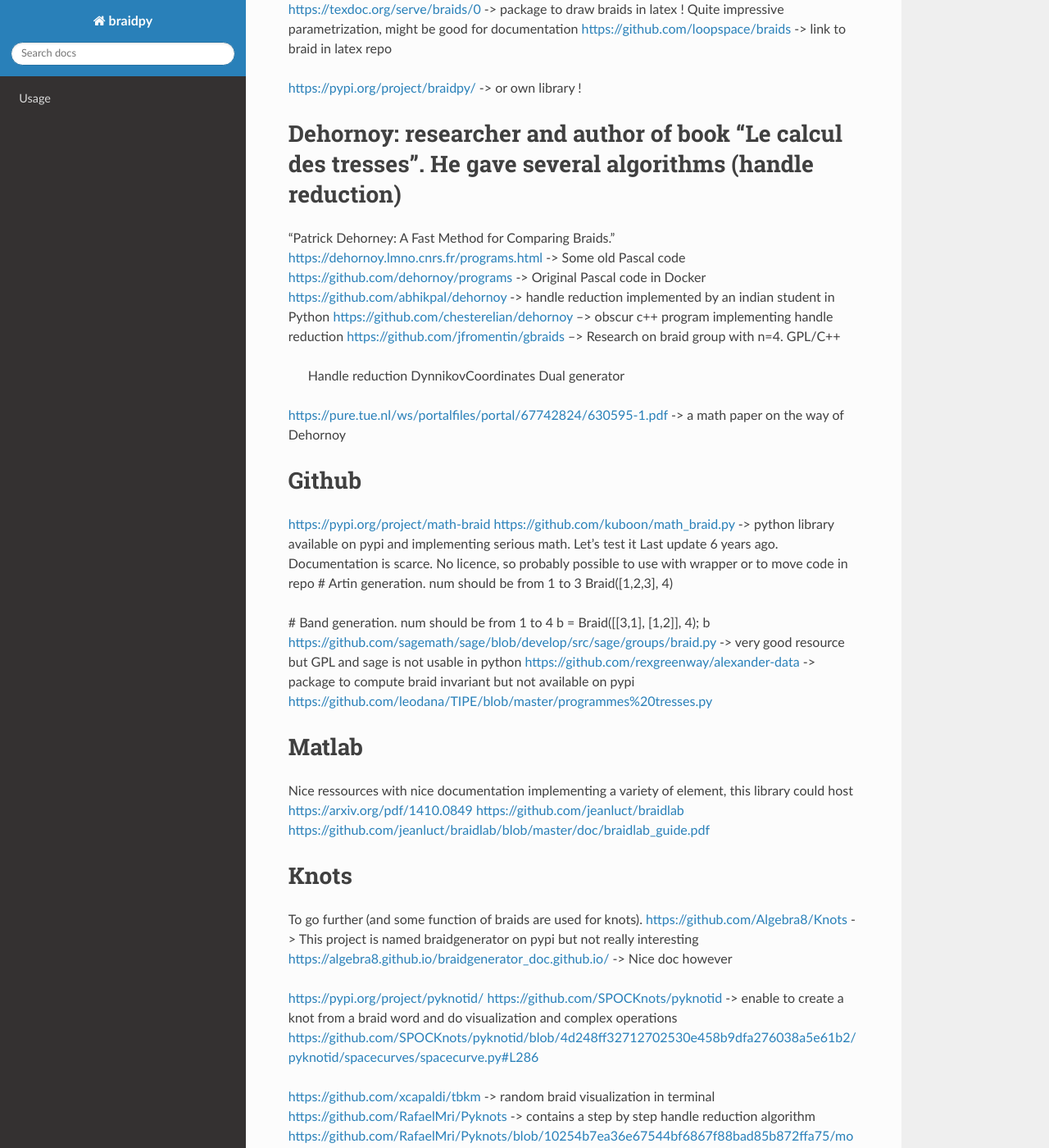
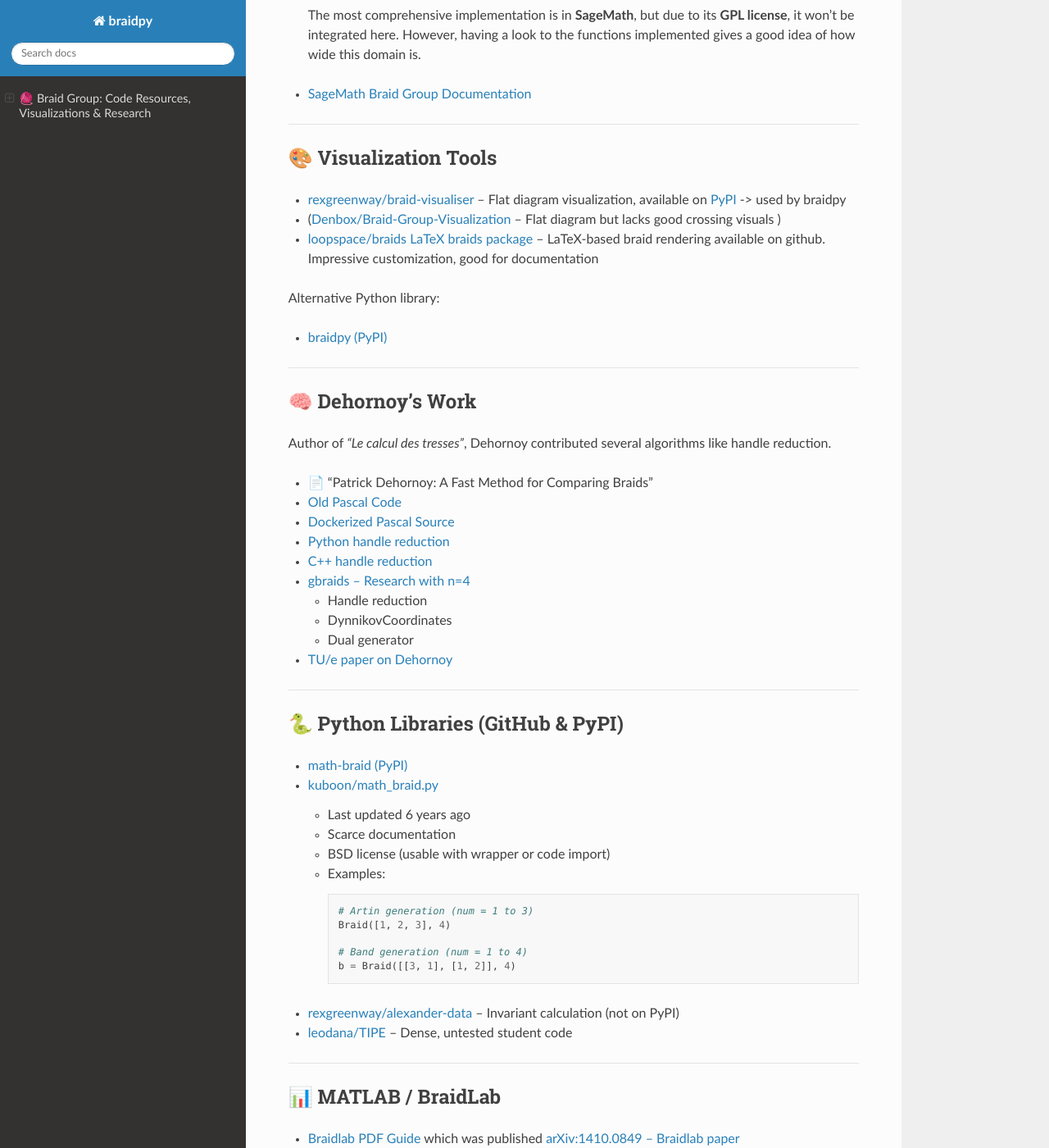
Before and after one commit to baptistelabat/braidpy, a Sphinx documentation site: the page built from docs/source/references.md, in a window 1280 px wide and 1400 px high, scrolled down 376 px. Shown: the whole window at 82% size. Built offline with Sphinx 7.4.7 and the Read the Docs theme 3.1.0, drawn with Linux system fonts in a browser that asks for light colours; some of the changed text lies outside the part shown.

Commit message:
Migrate to markdown

````diff
--- a/docs/source/conf.py
+++ b/docs/source/conf.py
@@ -17,6 +17,7 @@
     "sphinx.ext.autodoc",
     "sphinx.ext.autosummary",
     "sphinx.ext.intersphinx",
+    "myst_parser",
 ]
 
 intersphinx_mapping = {
--- /dev/null
+++ b/docs/source/references.md
@@ -0,0 +1,100 @@
+# 🧶 Braid Group: Code Resources, Visualizations & Research
+
+## 📘 Wikipedia Overview
+
+- [Braid group on Wikipedia](https://en.wikipedia.org/wiki/Braid_group)
+
+---
+
+## 🧮 SageMath Implementation
+
+> The most comprehensive implementation is in **SageMath**, but due to its **GPL license**, it won't be integrated here.
+> However, having a look to the functions implemented gives a good idea of how wide this domain is.
+
+- [SageMath Braid Group Documentation](https://doc.sagemath.org/html/en/reference/groups/sage/groups/braid.html)
+
+---
+
+## 🎨 Visualization Tools
+
+- [rexgreenway/braid-visualiser](https://github.com/rexgreenway/braid-visualiser) – Flat diagram visualization, available on [PyPI](https://pypi.org/project/braidvisualiser/)  -> used by braidpy
+- ([Denbox/Braid-Group-Visualization](https://github.com/Denbox/Braid-Group-Visualization/blob/master/braid_visualization.py) – Flat diagram but lacks good crossing visuals  )
+- [loopspace/braids](https://github.com/loopspace/braids) [LaTeX braids package](https://texdoc.org/serve/braids/0) – LaTeX-based braid rendering available on github. Impressive customization, good for documentation
+
+Alternative Python library:
+
+- [braidpy (PyPI)](https://pypi.org/project/braidpy/)
+
+---
+
+## 🧠 Dehornoy’s Work
+
+Author of _"Le calcul des tresses"_, Dehornoy contributed several algorithms like handle reduction.
+
+- 📄 "Patrick Dehornoy: A Fast Method for Comparing Braids"
+- [Old Pascal Code](https://dehornoy.lmno.cnrs.fr/programs.html)
+- [Dockerized Pascal Source](https://github.com/dehornoy/programs)
+- [Python handle reduction](https://github.com/abhikpal/dehornoy)
+- [C++ handle reduction](https://github.com/chesterelian/dehornoy)
+- [gbraids – Research with n=4](https://github.com/jfromentin/gbraids)
+    - Handle reduction
+    - DynnikovCoordinates
+    - Dual generator
+- [TU/e paper on Dehornoy](https://pure.tue.nl/ws/portalfiles/portal/67742824/630595-1.pdf)
+
+---
+
+## 🐍 Python Libraries (GitHub & PyPI)
+
+- [math-braid (PyPI)](https://pypi.org/project/math-braid)
+- [kuboon/math_braid.py](https://github.com/kuboon/math_braid.py)
+    - Last updated 6 years ago
+    - Scarce documentation
+    - BSD license (usable with wrapper or code import)
+    - Examples:
+
+      ```python
+      # Artin generation (num = 1 to 3)
+      Braid([1, 2, 3], 4)
+
+      # Band generation (num = 1 to 4)
+      b = Braid([[3, 1], [1, 2]], 4)
+      ```
+- [rexgreenway/alexander-data](https://github.com/rexgreenway/alexander-data) – Invariant calculation (not on PyPI)
+- [leodana/TIPE](https://github.com/leodana/TIPE/blob/master/programmes%20tresses.py) – Dense, untested student code
+
+---
+
+## 📊 MATLAB / BraidLab
+- [Braidlab PDF Guide](https://github.com/jeanluct/braidlab/blob/master/doc/braidlab_guide.pdf) which was published [arXiv:1410.0849 – Braidlab paper](https://arxiv.org/pdf/1410.0849)
+  - Matlab code is available [jeanluct/braidlab](https://github.com/jeanluct/braidlab)
+  - Probably the best introduction to computation with braids
+---
+
+## 🪢 Knots & Related Libraries
+
+Braid functions are often used in knot theory.
+
+- [Algebra8/Knots](https://github.com/Algebra8/Knots)
+  - Project name: `braidgenerator` on PyPI
+  - Not very useful
+- [Documentation Site](https://algebra8.github.io/braidgenerator_doc.github.io/) – Well made
+
+### Knot libraries:
+
+- [pyknotid (PyPI)](https://pypi.org/project/pyknotid/)
+- [SPOCKnots/pyknotid](https://github.com/SPOCKnots/pyknotid)
+  - Convert braid word → knot
+  - Advanced visualizations
+  - [Relevant code line](https://github.com/SPOCKnots/pyknotid/blob/4d248ff32712702530e458b9dfa276038a5e61b2/pyknotid/spacecurves/spacecurve.py#L286)
+
+- [xcapaldi/tbkm](https://github.com/xcapaldi/tbkm) – Random braid visualization in terminal
+- [RafaelMri/Pyknots](https://github.com/RafaelMri/Pyknots)
+  - Step-by-step handle reduction
+  - [Braid code reference](https://github.com/RafaelMri/Pyknots/blob/10254b7ea36e67544bf6867f88bad85b872ffa75/modules/braids.py#L11)
+
+---
+
+## 📺 Video Resource
+
+- [YouTube: Braids Explained](https://www.youtube.com/watch?v=8DBhTXM_Br4)
--- a/docs/source/references.rst
+++ /dev/null
@@ -1,67 +0,0 @@
-https://en.wikipedia.org/wiki/Braid_group
-
-The largest piece of program I found is probably in Sage Math
-However, due to GPL licensing, it is not planned to use here, but reading it might be very useful
-https://doc.sagemath.org/html/en/reference/groups/sage/groups/braid.html
-
-Visualization
-----------------
-https://pypi.org/project/braidvisualiser/
-https://github.com/rexgreenway/braid-visualiser -> available on pypi, using this one for flat visualization
-https://github.com/Denbox/Braid-Group-Visualization/blob/master/braid_visualization.py -> flat but poor crossing visualization
-https://texdoc.org/serve/braids/0 -> package to draw braids in latex ! Quite impressive parametrization, might be good for documentation
-https://github.com/loopspace/braids -> link to braid in latex repo
-
-https://pypi.org/project/braidpy/ -> or own library !
-
-Dehornoy: researcher and author of book "Le calcul des tresses". He gave several algorithms (handle reduction)
-----------------
-"Patrick Dehorney: A Fast Method for Comparing Braids."
-https://dehornoy.lmno.cnrs.fr/programs.html -> Some old Pascal code
-https://github.com/dehornoy/programs -> Original Pascal code in Docker
-https://github.com/abhikpal/dehornoy -> handle reduction implemented by an indian student in Python
-https://github.com/chesterelian/dehornoy --> obscur c++ program implementing handle reduction
-https://github.com/jfromentin/gbraids --> Research on braid group with n=4. GPL/C++
-    Handle reduction
-    DynnikovCoordinates
-    Dual generator
-https://pure.tue.nl/ws/portalfiles/portal/67742824/630595-1.pdf -> a math paper on the way of Dehornoy
-
-
-Github
-----------------
-https://pypi.org/project/math-braid
-https://github.com/kuboon/math_braid.py -> python library available on pypi and implementing serious math. Let's test it
-Last update 6 years ago. Documentation is scarce. No licence, so probably possible to use with wrapper or to move code in repo
-# Artin generation. num should be from 1 to 3
-Braid([1,2,3], 4)
-
-# Band generation. num should be from 1 to 4
-b = Braid([[3,1], [1,2]], 4); b
-https://github.com/sagemath/sage/blob/develop/src/sage/groups/braid.py -> very good resource but GPL and sage is not usable in python
-https://github.com/rexgreenway/alexander-data -> package to compute braid invariant but not available on pypi
-https://github.com/leodana/TIPE/blob/master/programmes%20tresses.py
-
-Matlab
-----------------
-
-Nice ressources with nice documentation implementing a variety of element, this library could host
-https://arxiv.org/pdf/1410.0849
-https://github.com/jeanluct/braidlab
-https://github.com/jeanluct/braidlab/blob/master/doc/braidlab_guide.pdf
-
-Knots
-----------------
-To go further (and some function of braids are used for knots).
-https://github.com/Algebra8/Knots -> This project is named braidgenerator on pypi but not really interesting
-https://algebra8.github.io/braidgenerator_doc.github.io/ -> Nice doc however
-
-https://pypi.org/project/pyknotid/
-https://github.com/SPOCKnots/pyknotid -> enable to create a knot from a braid word and do visualization and complex operations
-https://github.com/SPOCKnots/pyknotid/blob/4d248ff32712702530e458b9dfa276038a5e61b2/pyknotid/spacecurves/spacecurve.py#L286
-
-https://github.com/xcapaldi/tbkm -> random braid visualization in terminal
-https://github.com/RafaelMri/Pyknots -> contains a step by step handle reduction algorithm
-https://github.com/RafaelMri/Pyknots/blob/10254b7ea36e67544bf6867f88bad85b872ffa75/modules/braids.py#L11
-
-https://www.youtube.com/watch?v=8DBhTXM_Br4
````
Also changed, not shown: docs/source/index.md (added, +12 -0 lines), docs/source/index.rst (deleted, +0 -18 lines), docs/source/usage.md (added, +166 -0 lines), docs/source/usage.rst (deleted, +0 -98 lines).
